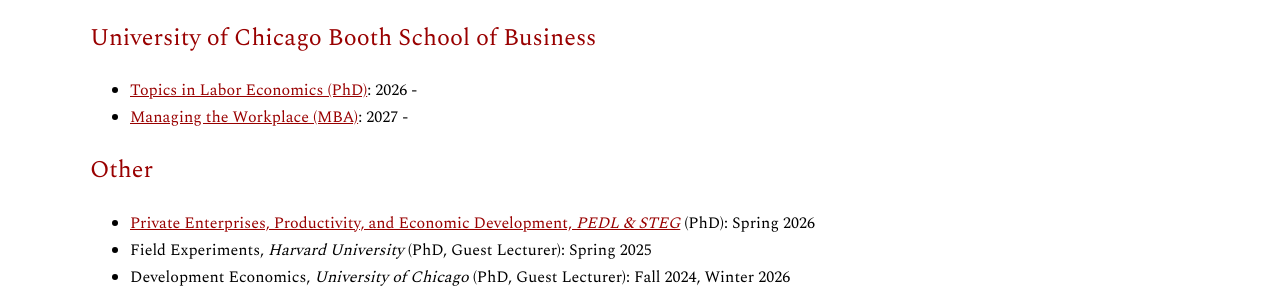
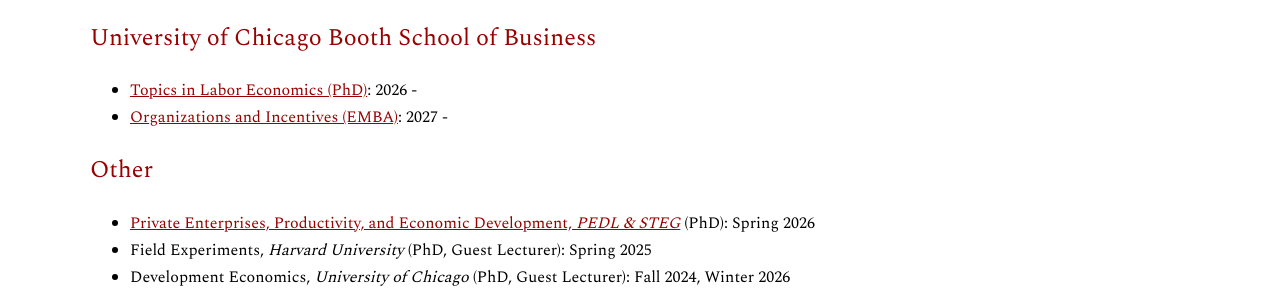
Before and after one commit to virginiaminni/virginiaminni.github.io, a Jekyll site: the page built from teaching.md, in a window 1280 px wide. Shown: the part 171-466 px from the top of the page. Built offline with Jekyll 4.4.1, drawn with Linux system fonts in a browser that asks for light colours.

```diff
--- a/teaching.md
+++ b/teaching.md
@@ -9,7 +9,7 @@ permalink: /teaching/
 ### <span style="color: #990000; font-size: 24px; font-weight: normal; font-family: 'Spectral', serif;">University of Chicago Booth School of Business</span>
 <ul>
   <li><a href="https://apps.chicagobooth.edu/PublicApps/CourseSearch/CourseDetail/FacultyCourseDescription?academicYear=2025&courseNumber=33918&facultyId=1390&_gl=1*1crz69l*_gcl_au*ODUyMjc1OTM0LjE3NzM1MTg2Njc.*_ga*MjA4MjU5MDM5My4xNzczNTE4NjY3*_ga_PDRJWHFTEV*czE3NzUxNDQxODUkbzExJGcxJHQxNzc1MTQ0MjE5JGoyNiRsMCRoMA.." target="_blank">Topics in Labor Economics (PhD)</a>: 2026 - </li>
-  <li><a href="https://apps.chicagobooth.edu/PublicApps/CourseSearch/CourseDetail/FacultyCourseDescription?academicYear=2026&courseNumber=33032" target="_blank">Managing the Workplace (MBA)</a>: 2027 - </li>
+  <li><a href="https://apps.chicagobooth.edu/PublicApps/CourseSearch/CourseDetail/FacultyCourseDescription?academicYear=2026&courseNumber=33832&facultyId=9977&_gl=1*13yvqxn*_gcl_au*NjU1MDc3MzY5LjE3ODYwNjQzNzI.*_ga*OTUxNzg0MjcxLjE3NTI1MTkyODM.*_ga_PDRJWHFTEV*czE3ODYwNjQzNzEkbzUkZzEkdDE3ODYwNjQ1NjEkajYwJGwwJGgw">Organizations and Incentives (EMBA)</a>: 2027 - </li>
 </ul>
 
 
```
